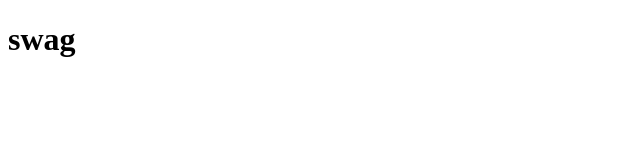
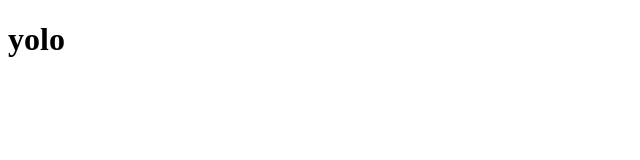
Before and after one commit to szilagyipeter99/szilagyipeter99.github.io, a plain HTML site: page index.html in a window 1280 px wide. Shown: the full height of the page, 0-640 px from the left. Drawn offline with Linux system fonts and the light colour scheme.

Commit message:
Update index.html

```diff
--- a/index.html
+++ b/index.html
@@ -5,6 +5,6 @@
     <title></title>
   </head>
   <body>
-<h1>swag</h1>
+<h1>yolo</h1>
   </body>
 </html>
```
